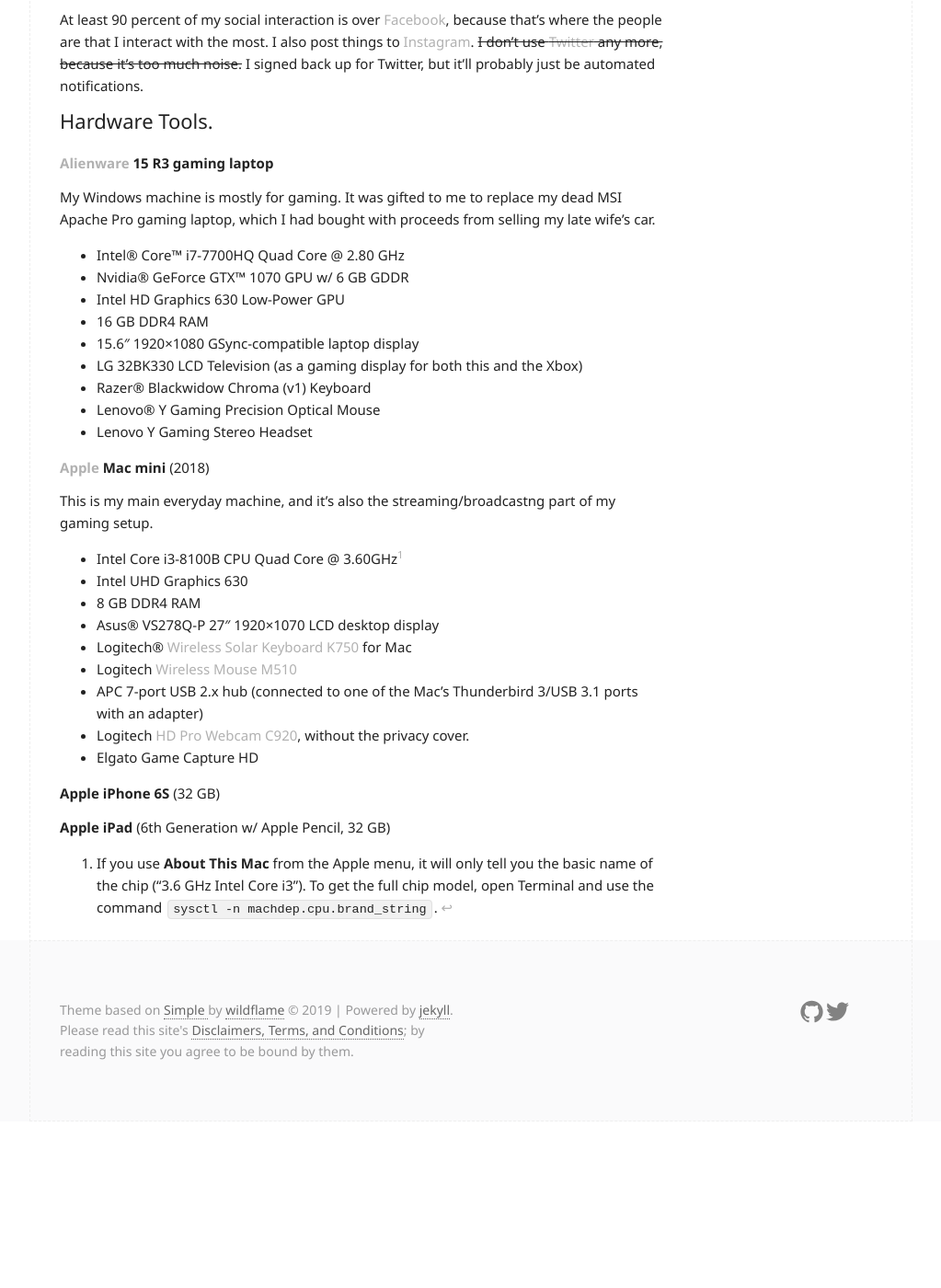
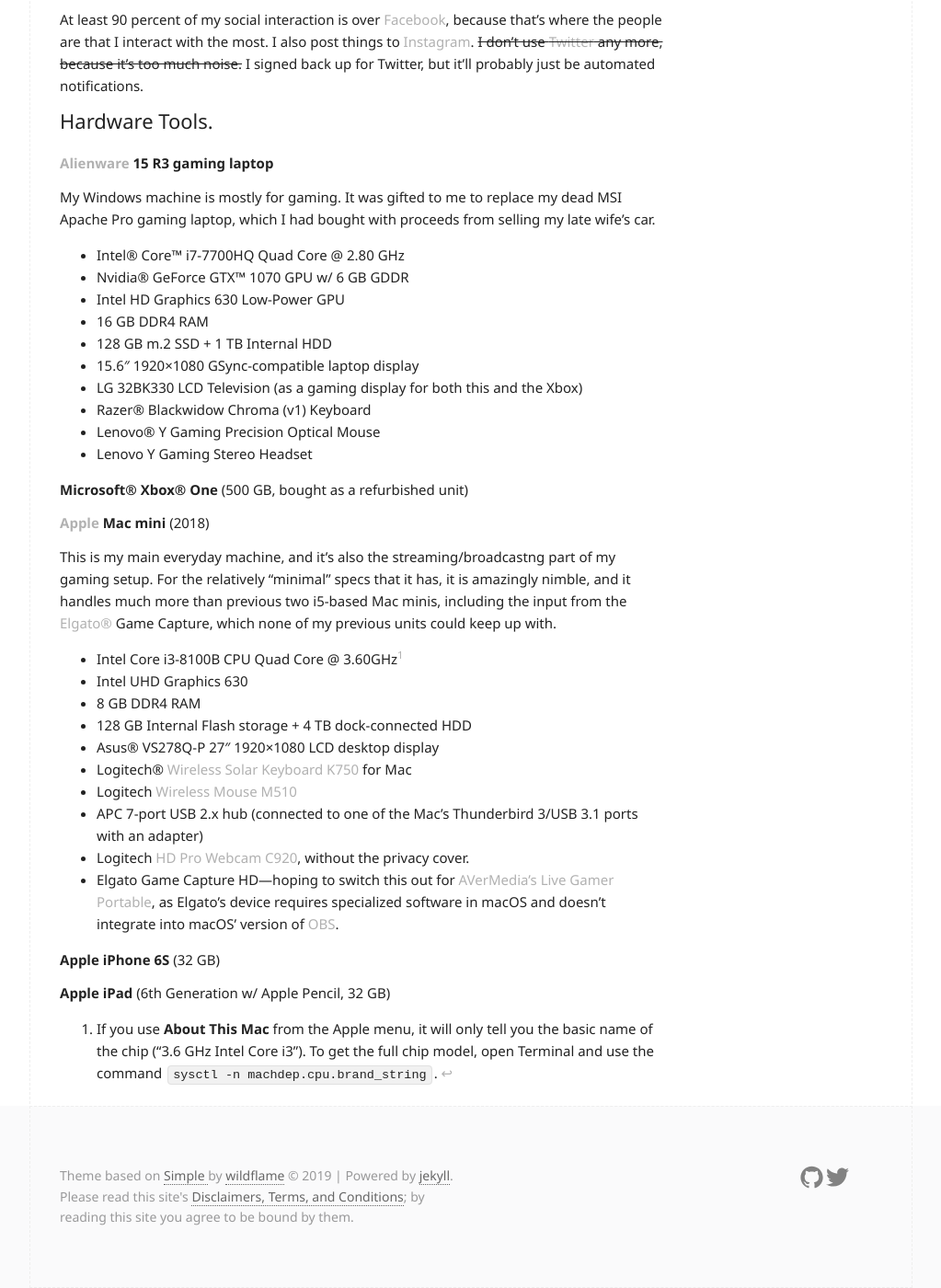
Before and after one commit to swbuehler/stevenwatsonbuehler.github.io, a Jekyll site: the page built from colophon.md, in a window 1280 px wide and 1400 px high, scrolled down 429 px. Shown: the whole window at 92% size, without its empty margins (128-1151 px from the left). Built offline with Jekyll 4.4.1, drawn with Linux system fonts in a browser that asks for light colours; before the commit the page ends 1648 px from its top, so only the background shows below that.

Commit message:
Update to colophon

```diff
--- a/colophon.md
+++ b/colophon.md
@@ -25,29 +25,32 @@
 - Nvidia&reg; GeForce GTX&trade; 1070 GPU w/ 6 GB GDDR
 - Intel HD Graphics 630 Low-Power GPU
 - 16 GB DDR4 RAM
+- 128 GB m.2 SSD + 1 TB Internal HDD
 - 15.6&Prime; 1920&times;1080 GSync-compatible laptop display
 - LG 32BK330 LCD Television (as a gaming display for both this and the Xbox)
 - Razer&reg; Blackwidow Chroma (v1) Keyboard
 - Lenovo&reg; Y Gaming Precision Optical Mouse
 - Lenovo Y Gaming Stereo Headset
 
+**Microsoft&reg; Xbox&reg; One** (500 GB, bought as a refurbished unit)
+
 **[Apple](https://www.apple.com/mac-mini) Mac mini** (2018)
 
-This is my main everyday machine, and it's also the streaming/broadcastng part of my gaming setup.
+This is my main everyday machine, and it's also the streaming/broadcastng part of my gaming setup. For the relatively "minimal" specs that it has, it is amazingly nimble, and it handles much more than previous two i5-based Mac minis, including the input from the [Elgato®](http://www.elgato.com) Game Capture, which none of my previous units could keep up with.
 
 - Intel Core i3-8100B CPU Quad Core @ 3.60GHz[^1]
 - Intel UHD Graphics 630
 - 8 GB DDR4 RAM
-- Asus&reg; VS278Q-P 27&Prime; 1920&times;1070 LCD desktop display
+- 128 GB Internal Flash storage + 4 TB dock-connected HDD
+- Asus&reg; VS278Q-P 27&Prime; 1920&times;1080 LCD desktop display
 - Logitech&reg; [Wireless Solar Keyboard K750](http://www.logitech.com/k750) for Mac
 - Logitech [Wireless Mouse M510](https://www.logitech.com/en-us/product/wireless-mouse-m510)
 - APC 7-port USB 2.x hub (connected to one of the Mac's Thunderbird 3/USB 3.1 ports with an adapter)
 - Logitech [HD Pro Webcam C920](https://www.logitech.com/en-us/product/hd-pro-webcam-c920s?crid=34), without the privacy cover.
-- Elgato Game Capture HD
+- Elgato Game Capture HD&mdash;hoping to switch this out for [AVerMedia's Live Gamer Portable](https://www.avermedia.com/event/GC513/), as Elgato's device requires specialized software in macOS and doesn't integrate into macOS' version of [OBS](https://obsproject.com/).
 
 **Apple iPhone 6S** (32 GB)
 
 **Apple iPad** (6th Generation w/ Apple Pencil, 32 GB)
 
-
 [^1]: If you use **About This Mac** from the Apple menu, it will only tell you the basic name of the chip ("3.6 GHz Intel Core i3"). To get the full chip model, open Terminal and use the command `sysctl -n machdep.cpu.brand_string`.
```
